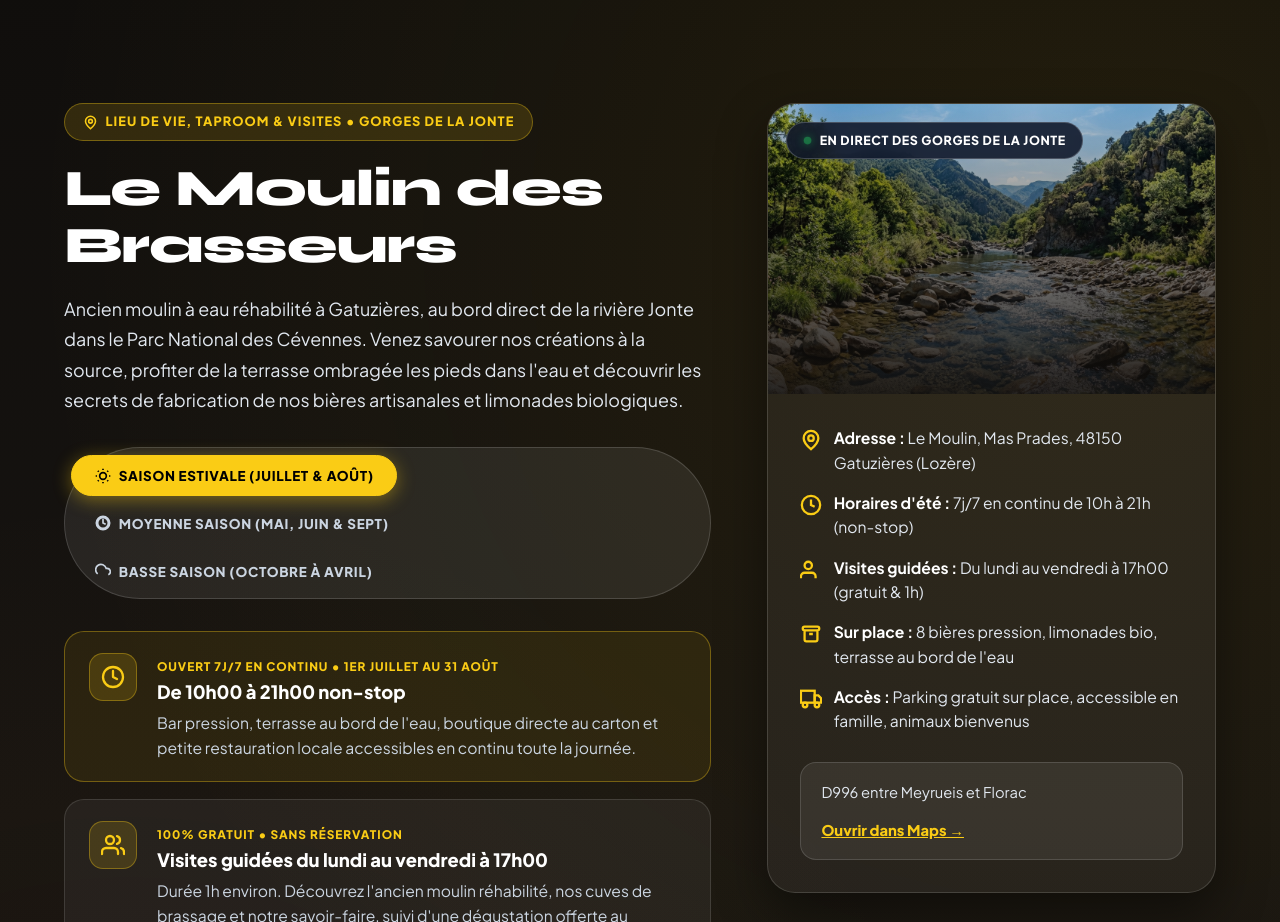
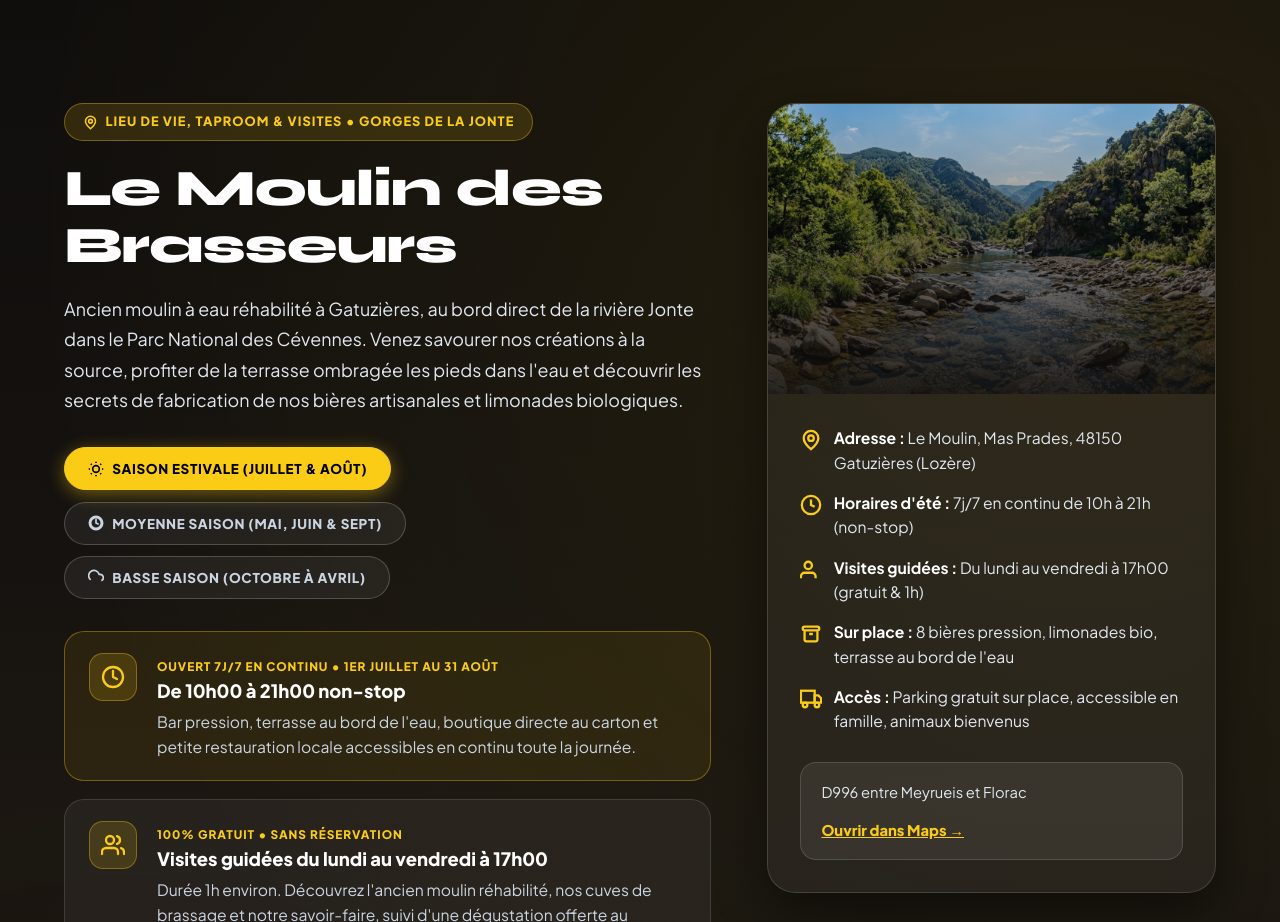
Before and after one commit to rapheafezf/Brasseurdelmajonte, a website: page index.html in a window 1280 px wide. Shown: the part 6440-7362 px from the top of the page. Drawn offline with Linux system fonts and the light colour scheme.

Commit message:
fix(moulin): correction affichage onglets saisons et suppression badge sur photo

```diff
--- a/index.html
+++ b/index.html
@@ -1825,26 +1825,22 @@
       font-weight: 400;
     }
 
-    /* SÉLECTEUR D'ONGLETS SAISONS */
+    /* SÉLECTEUR D'ONGLETS SAISONS (PROPRE, SANS DÉFORMATION) */
     .season-tabs-switch {
-      display: inline-flex;
-      background: rgba(255, 255, 255, 0.08);
-      padding: 0.4rem;
-      border-radius: 50vw;
-      border: 1px solid rgba(255, 255, 255, 0.15);
-      gap: 0.4rem;
+      display: flex;
+      gap: 0.7rem;
       margin-bottom: 2rem;
       flex-wrap: wrap;
     }
     .season-tab-btn {
-      padding: 0.7rem 1.4rem;
+      padding: 0.75rem 1.45rem;
       border-radius: 50vw;
       font-size: 0.84rem;
       font-weight: 800;
       text-transform: uppercase;
       letter-spacing: 0.05em;
-      border: 1px solid transparent;
-      background: transparent;
+      border: 1.5px solid rgba(255, 255, 255, 0.2);
+      background: rgba(255, 255, 255, 0.06);
       color: #CBD5E1;
       cursor: pointer;
       transition: all 0.25s ease;
@@ -1854,12 +1850,14 @@
     }
     .season-tab-btn:hover {
       color: #FFFFFF;
-      background: rgba(255, 255, 255, 0.1);
+      background: rgba(255, 255, 255, 0.12);
+      border-color: rgba(255, 255, 255, 0.4);
+      transform: translateY(-1px);
     }
     .season-tab-btn.is-active {
       background: #FACC15;
       color: #000000;
-      font-weight: 850;
+      font-weight: 900;
       border-color: #FACC15;
       box-shadow: 0 4px 18px rgba(250, 204, 21, 0.4);
     }
@@ -2041,37 +2039,7 @@
       inset: 0;
       background: linear-gradient(180deg, rgba(0,0,0,0.15) 0%, rgba(16,14,12,0.9) 100%);
     }
-    .moulin-img-badge {
-      position: absolute;
-      top: 18px;
-      left: 18px;
-      background: rgba(15, 23, 42, 0.88);
-      backdrop-filter: blur(8px);
-      border: 1px solid rgba(255, 255, 255, 0.2);
-      color: #FFFFFF;
-      font-size: 0.78rem;
-      font-weight: 800;
-      text-transform: uppercase;
-      letter-spacing: 0.05em;
-      padding: 0.5rem 1rem;
-      border-radius: 50vw;
-      display: inline-flex;
-      align-items: center;
-      gap: 8px;
-    }
-    .status-dot-green {
-      width: 9px;
-      height: 9px;
-      border-radius: 50%;
-      background: #22C55E;
-      box-shadow: 0 0 10px #22C55E;
-      display: inline-block;
-      animation: pulseDot 2s infinite;
-    }
-    @keyframes pulseDot {
-      0%, 100% { opacity: 1; transform: scale(1); }
-      50% { opacity: 0.5; transform: scale(0.85); }
-    }
+
     .moulin-card-body {
       padding: 2rem;
     }
@@ -3414,10 +3382,6 @@
         <div class="moulin-img-wrap">
           <img src="riviere.jpg" alt="Rivière Jonte et Moulin des Brasseurs" loading="lazy">
           <div class="moulin-img-overlay"></div>
-          <div class="moulin-img-badge">
-            <span class="status-dot-green"></span>
-            En direct des Gorges de la Jonte
-          </div>
         </div>
 
         <div class="moulin-card-body">
```
